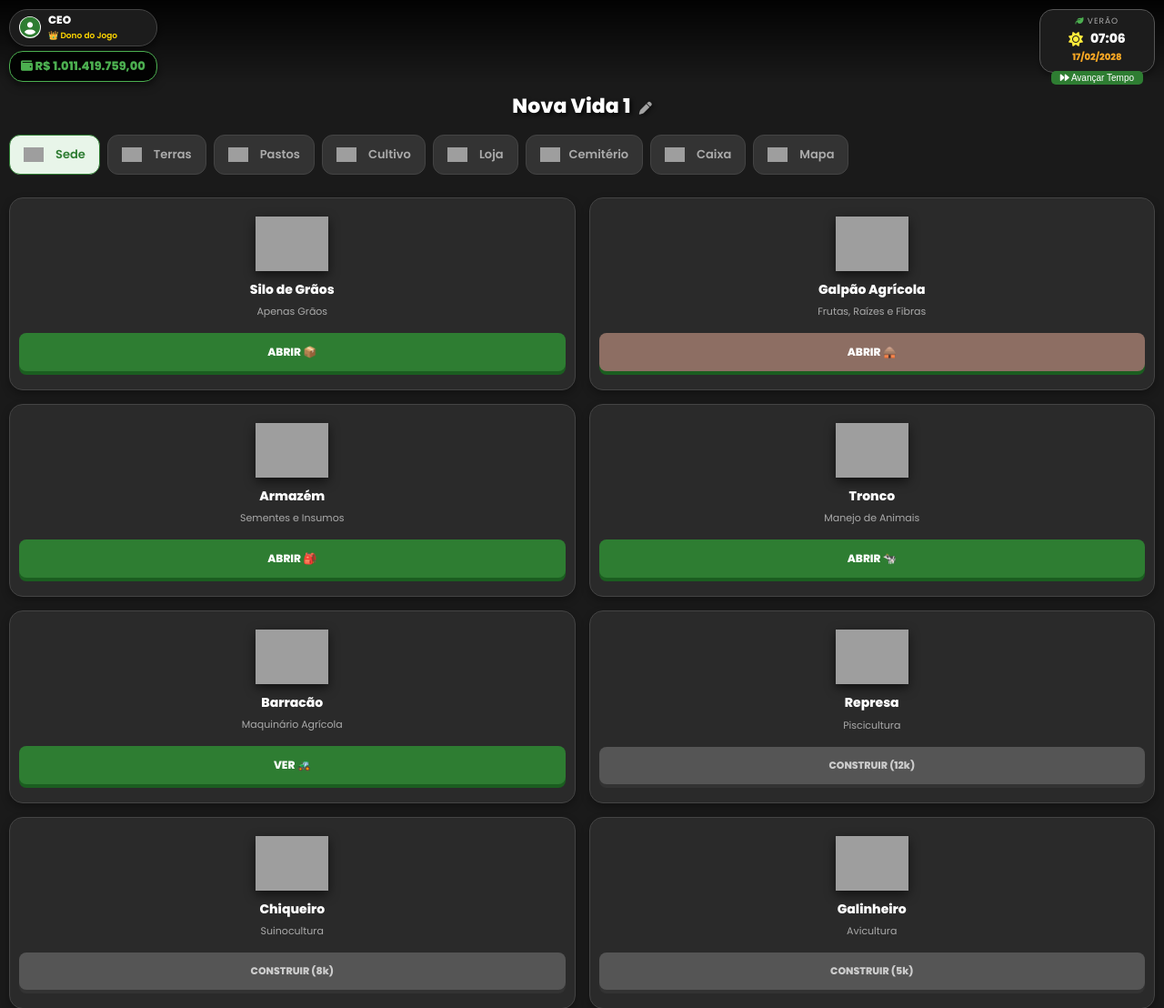
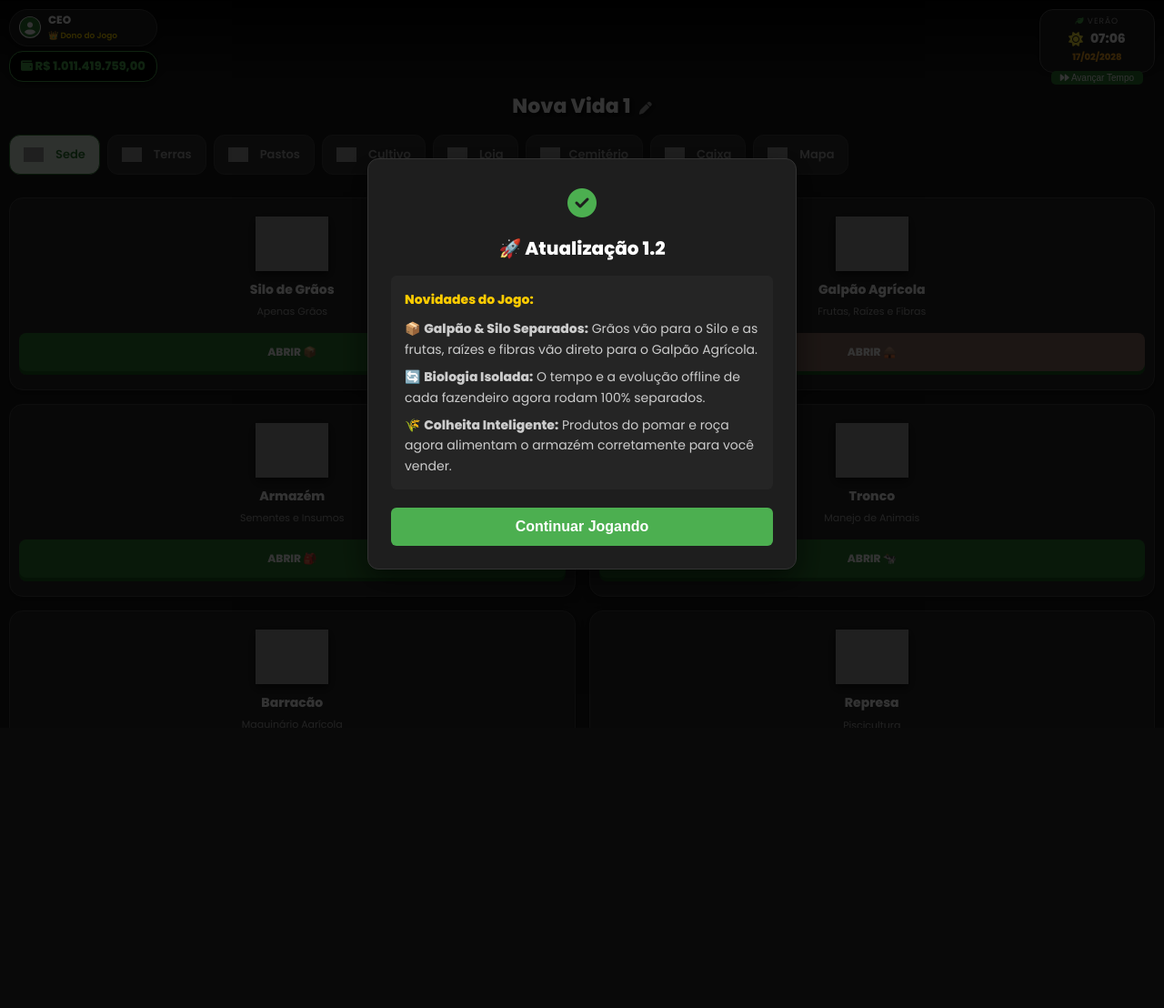
Before and after one commit to binhog29/agro_manager_v2, a Flask app: template templates/fazenda.html in a window 1280 px wide. Shown: the top 1108 px of the page at 91% size. After the commit the page ends 800 px from the top, so only its background shows below. Run offline with Flask 3, Linux system fonts and the light colour scheme; the template is opened without the code that fills it: values that come from a table or form of the project are taken from there, others are empty; some libraries are stand-ins or nearby versions; grey boxes are pictures that could not be loaded.

Commit message:
Adiciona modal de atualizacao automatica

```diff
--- a/templates/fazenda.html
+++ b/templates/fazenda.html
@@ -180,6 +180,7 @@
     {% include 'partes/pastos.html' %}
     {% include 'partes/cultivo.html' %}
     {% include 'partes/loja.html' %}
+    {% include 'partes/modal_atualizacao.html' %}
 
     <script src="{{ url_for('static', filename='js/fazenda.js') }}"></script>
 </body>
--- /dev/null
+++ b/templates/partes/modal_atualizacao.html
@@ -0,0 +1,47 @@
+<!-- templates/partes/modal_atualizacao.html -->
+<div id="modal-novidades" style="position: fixed; top: 0; left: 0; width: 100%; height: 100%; background: rgba(0,0,0,0.8); z-index: 99999; display: none; justify-content: center; align-items: center; font-family: 'Poppins', sans-serif;">
+    <div style="background: #1e1e1e; border: 1px solid #333; border-radius: 12px; padding: 25px; color: #fff; max-width: 420px; box-shadow: 0 10px 30px rgba(0,0,0,0.6); width: 90%;">
+
+        <div style="font-size: 32px; text-align: center; margin-bottom: 10px;">
+            <i class="fas fa-check-circle" style="color: #4caf50;"></i>
+        </div>
+
+        <h3 style="margin: 0 0 15px 0; color: #fff; font-size: 20px; text-align: center;">🚀 Atualização 1.2</h3>
+
+        <div style="font-size: 14px; color: #ccc; line-height: 1.6; text-align: left; background: #252525; padding: 15px; border-radius: 6px; margin-bottom: 20px;">
+            <p style="margin: 0 0 10px 0; color: #ffcc00; font-weight: bold;">Novidades do Jogo:</p>
+            <p style="margin: 0 0 8px 0;">📦 <b>Galpão & Silo Separados:</b> Grãos vão para o Silo e as frutas, raízes e fibras vão direto para o Galpão Agrícola.</p>
+            <p style="margin: 0 0 8px 0;">🔄 <b>Biologia Isolada:</b> O tempo e a evolução offline de cada fazendeiro agora rodam 100% separados.</p>
+            <p style="margin: 0;">🌾 <b>Colheita Inteligente:</b> Produtos do pomar e roça agora alimentam o armazém corretamente para você vender.</p>
+        </div>
+
+        <button onclick="fecharEGravarNovidade()" style="background: #4caf50; color: white; border: none; padding: 12px 20px; border-radius: 6px; font-weight: bold; cursor: pointer; width: 100%; font-size: 16px;">Continuar Jogando</button>
+
+    </div>
+</div>
+
+<script>
+    // ---------------------------------------------------------
+    // CONTROLE DE VERSÃO: Mude esse número nas próximas atualizações
+    // Exemplo: Na próxima vez mude para "1.3" e o modal volta a aparecer
+    // ---------------------------------------------------------
+    const VERSAO_ATUAL = "1.2";
+
+    document.addEventListener("DOMContentLoaded", function() {
+        const modal = document.getElementById('modal-novidades');
+        const versaoSalva = localStorage.getItem('agro_versao_lida');
+
+        // Se a versão salva no celular do jogador for diferente da versão atual, mostra a tela
+        if (versaoSalva !== VERSAO_ATUAL) {
+            modal.style.display = 'flex';
+        }
+    });
+
+    function fecharEGravarNovidade() {
+        const modal = document.getElementById('modal-novidades');
+        modal.style.display = 'none';
+
+        // Grava no celular do jogador que ele já leu esta versão
+        localStorage.setItem('agro_versao_lida', VERSAO_ATUAL);
+    }
+</script>
```
Also changed, not shown: banco_dados.db.
